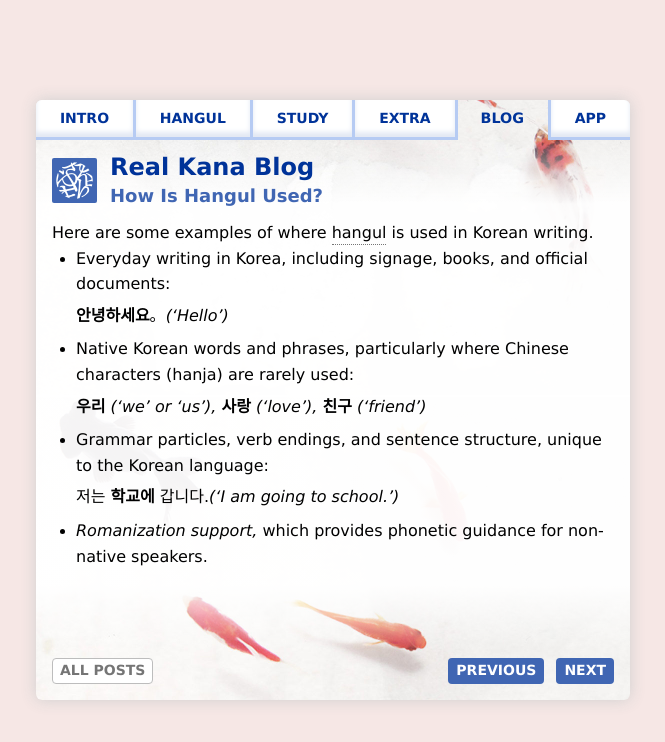
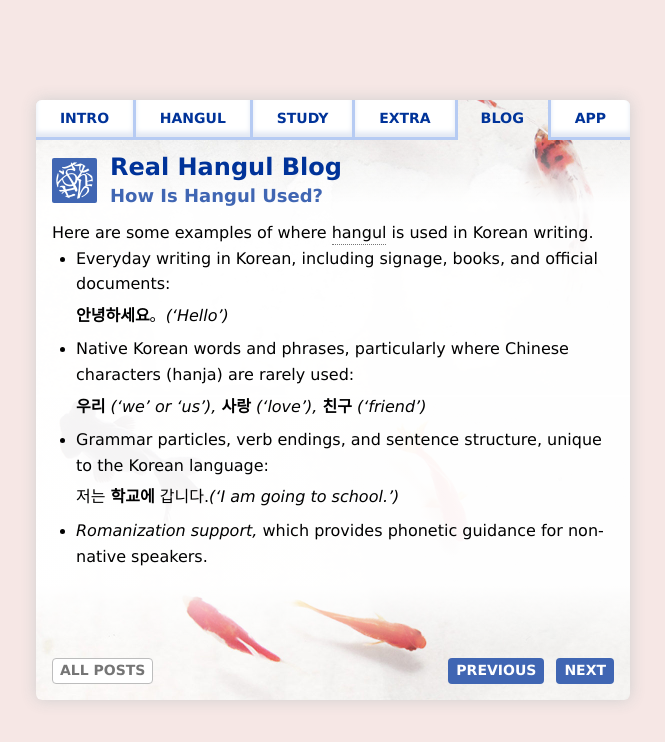
Before and after one commit to bryndyment/realhangul, a Next.js app: page /blog/how-is-hangul-used in a window 1280 px wide. Shown: the top 742 px of the page, without its empty margins (307-972 px from the left). Built offline with nearby package versions, Linux system fonts and the light colour scheme.

Commit message:
Corrected words

```diff
--- a/comp/pages/blog/howIsHangulUsed.tsx
+++ b/comp/pages/blog/howIsHangulUsed.tsx
@@ -11,7 +11,7 @@ import { FC } from 'react'
 export const HowIsHangulUsed: FC = () => (
   <Base tab="blog">
     <Top>
-      <Heading h1="Real Kana Blog" h2="How Is Hangul Used?" />
+      <Heading h1="Real Hangul Blog" h2="How Is Hangul Used?" />
 
       <Scrolling>
         <Typography>
@@ -27,7 +27,7 @@ export const HowIsHangulUsed: FC = () => (
         <List sx={TOP.list}>
           <ListItem sx={TOP.item}>
             <Typography>
-              <>Everyday writing in Korea, including signage, books, and official documents:</>
+              <>Everyday writing in Korean, including signage, books, and official documents:</>
 
               <Box component="span" sx={EXAMPLE}>
                 <Strong>안녕하세요</Strong>
```
